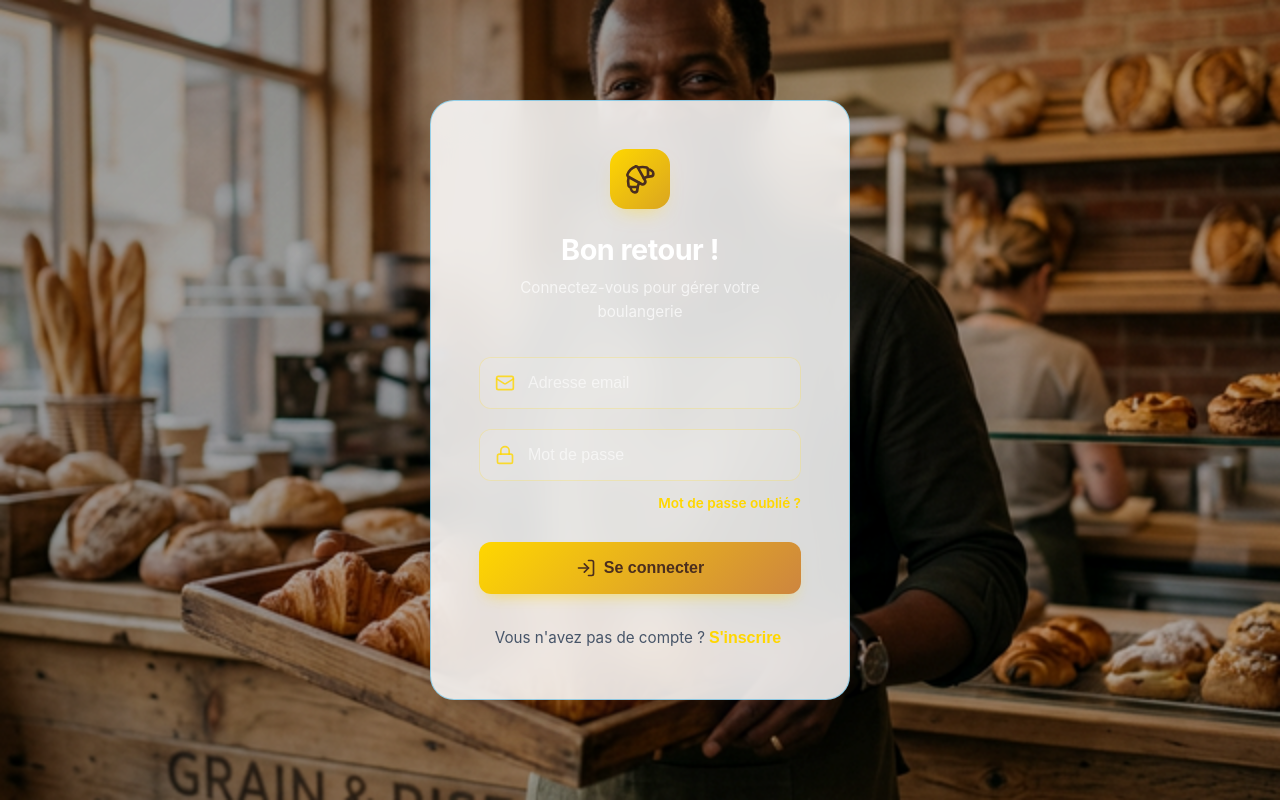
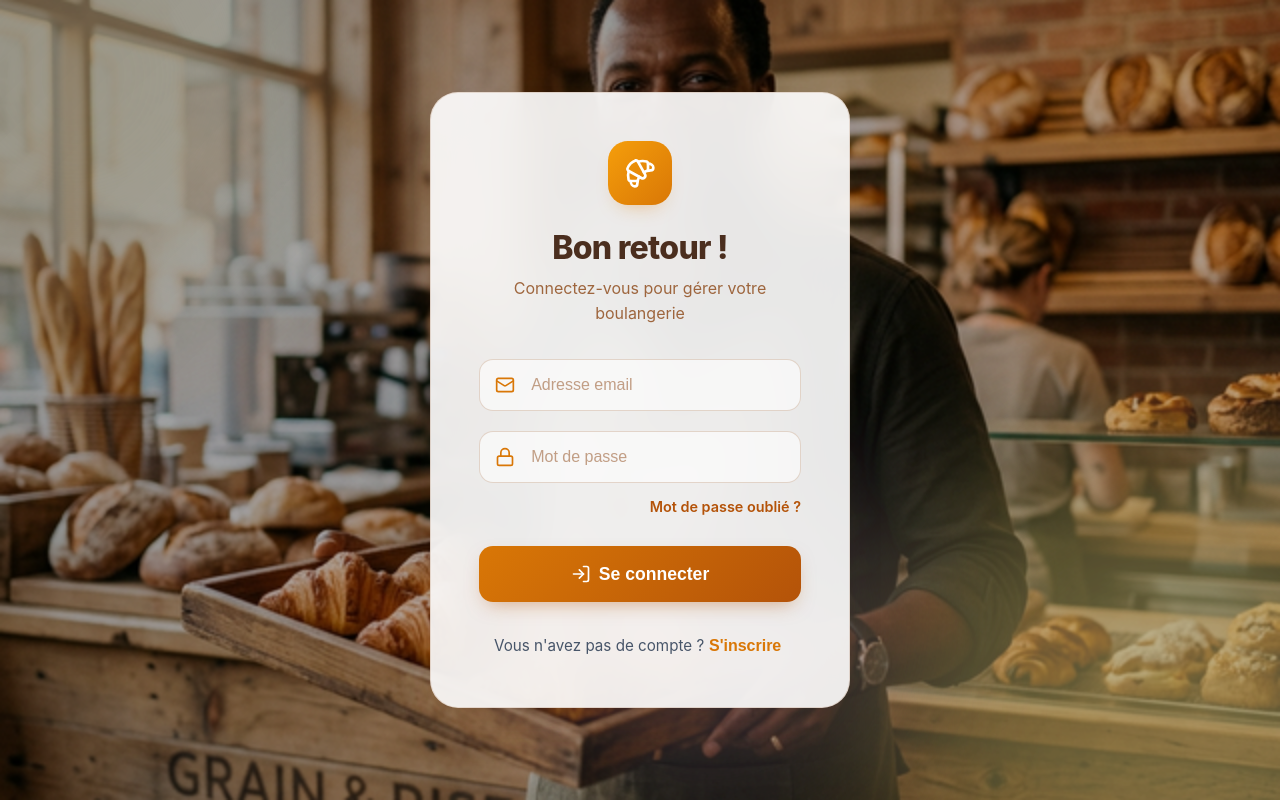
Before and after one commit to syllamohamedmhd99-bot/Pain-quotidien, a React (Vite) app: page /auth in a window 1280 px wide. Built offline with nearby package versions, Linux system fonts and the light colour scheme.

Commit message:
correction

```diff
--- a/src/pages/Auth.css
+++ b/src/pages/Auth.css
@@ -45,31 +45,35 @@
 }
 
 .shape-1 {
-    width: 400px;
-    height: 400px;
-    background: var(--primary);
-    top: -100px;
-    left: -100px;
+    width: 450px;
+    height: 450px;
+    background: #FEF3C7;
+    /* Ambre très clair */
+    top: -150px;
+    left: -150px;
     animation-delay: 0s;
 }
 
 .shape-2 {
-    width: 500px;
-    height: 500px;
-    background: var(--secondary);
-    bottom: -150px;
-    right: -100px;
+    width: 550px;
+    height: 550px;
+    background: #FDE68A;
+    /* Ambre clair */
+    bottom: -200px;
+    right: -150px;
     animation-delay: -5s;
 }
 
 .shape-3 {
-    width: 300px;
-    height: 300px;
-    background: var(--accent);
-    top: 50%;
-    left: 50%;
+    width: 350px;
+    height: 350px;
+    background: #FBCFE8;
+    /* Rose poudré / Sucre vanillé */
+    top: 60%;
+    left: 40%;
     transform: translate(-50%, -50%);
     animation-delay: -10s;
+    opacity: 0.3;
 }
 
 @keyframes float {
@@ -109,33 +113,33 @@ body:not(.dark) .particle {
 }
 
 
-/* Main Card Glassmorphism */
+/* Main Card Glassmorphism - Warm Bakery Theme */
 .auth-card {
     position: relative;
     z-index: 10;
     width: 100%;
     max-width: 420px;
     padding: 3rem;
-    border-radius: 24px;
-    background: rgba(15, 23, 42, 0.8);
-    /* Fond Indigo profond semi-transparent */
-    backdrop-filter: blur(20px);
-    -webkit-backdrop-filter: blur(20px);
-    border: 1px solid rgba(56, 189, 248, 0.3);
-    /* Bordure Cyan subtile */
-    box-shadow: 0 25px 50px -12px rgba(0, 0, 0, 0.5);
+    border-radius: 28px;
+    background: rgba(255, 252, 240, 0.85);
+    /* Fond Crème riche */
+    backdrop-filter: blur(25px);
+    -webkit-backdrop-filter: blur(25px);
+    border: 1px solid rgba(139, 69, 19, 0.2);
+    /* Bordure Terre d'ombre subtile */
+    box-shadow:
+        0 25px 50px -12px rgba(75, 46, 30, 0.2),
+        0 0 40px rgba(255, 223, 186, 0.1);
     display: flex;
     flex-direction: column;
     align-items: center;
     overflow: hidden;
-    /* For smooth toggle transitions */
 }
 
 body:not(.dark) .auth-card {
-    background: rgba(255, 255, 255, 0.85);
-    /* Fond clair premium */
-    border: 1px solid rgba(14, 165, 233, 0.4);
-    box-shadow: 0 25px 50px -12px rgba(15, 23, 42, 0.15);
+    background: rgba(255, 255, 255, 0.9);
+    border: 1px solid rgba(139, 69, 19, 0.15);
+    box-shadow: 0 25px 50px -12px rgba(75, 46, 30, 0.1);
 }
 
 .auth-header {
@@ -148,27 +152,30 @@ body:not(.dark) .auth-card {
     display: inline-flex;
     justify-content: center;
     align-items: center;
-    width: 60px;
-    height: 60px;
-    border-radius: 16px;
-    background: linear-gradient(135deg, #FFD700, #DAA520);
-    /* Or et Miel */
-    color: #4B2E1E;
+    width: 64px;
+    height: 64px;
+    border-radius: 20px;
+    background: linear-gradient(135deg, #F59E0B, #D97706);
+    /* Ambre chaleureux */
+    color: #FFF;
     margin-bottom: 1.5rem;
-    box-shadow: 0 10px 20px -10px rgba(255, 215, 0, 0.5);
+    box-shadow: 0 10px 20px -10px rgba(217, 119, 6, 0.4);
 }
 
 .auth-title {
-    font-size: 1.8rem;
-    font-weight: 700;
-    color: #ffffff;
+    font-size: 2rem;
+    font-weight: 800;
+    color: #4B2E1E;
+    /* Brun Cannelle profond */
     margin: 0 0 0.5rem 0;
-    letter-spacing: -0.5px;
+    letter-spacing: -0.7px;
 }
 
 .auth-subtitle {
-    font-size: 0.95rem;
-    color: rgba(255, 255, 255, 0.7);
+    font-size: 1rem;
+    color: #8B4513;
+    /* Cuir / Terre de Sienne */
+    opacity: 0.8;
     margin: 0;
 }
 
@@ -190,45 +197,43 @@ body:not(.dark) .auth-card {
     left: 1rem;
     top: 50%;
     transform: translateY(-50%);
-    color: rgba(255, 215, 0, 0.8);
-    /* Or doux pour les icônes */
+    color: #D97706;
+    /* Ambre */
     transition: all 0.3s ease;
     pointer-events: none;
 }
 
 .auth-input {
     width: 100%;
-    padding: 1rem 1rem 1rem 3rem;
-    background: rgba(255, 255, 255, 0.1);
-    /* Fond plus clair */
-    border: 1px solid rgba(255, 215, 0, 0.2);
-    border-radius: 12px;
-    color: #ffffff;
+    padding: 1rem 1rem 1rem 3.2rem;
+    background: rgba(255, 255, 255, 0.6);
+    border: 1px solid rgba(139, 69, 19, 0.2);
+    border-radius: 14px;
+    color: #4B2E1E;
     font-size: 1rem;
     transition: all 0.3s ease;
     outline: none;
 }
 
 .auth-input::placeholder {
-    color: rgba(255, 255, 255, 0.6);
+    color: rgba(139, 69, 19, 0.5);
 }
 
 .auth-input:focus {
-    background: var(--bg-primary);
-    border-color: var(--primary);
-    box-shadow: 0 0 0 4px rgba(var(--primary-rgb), 0.1);
+    background: #ffffff;
+    border-color: #D97706;
+    box-shadow: 0 0 0 4px rgba(217, 119, 6, 0.1);
 }
 
 .auth-input:focus+.input-icon,
 .input-group:focus-within .input-icon {
-    color: var(--primary);
+    color: #B45309;
 }
 
 .forgot-password {
     align-self: flex-end;
-    font-size: 0.85rem;
-    color: #FFD700;
-    /* Or éclatant */
+    font-size: 0.9rem;
+    color: #B45309;
     text-decoration: none;
     font-weight: 600;
     margin-top: -0.5rem;
@@ -236,34 +241,32 @@ body:not(.dark) .auth-card {
 }
 
 .forgot-password:hover {
-    color: var(--accent);
+    color: #D97706;
     text-decoration: underline;
 }
 
 /* Submit Button */
 .auth-submit {
     width: 100%;
-    padding: 1rem;
+    padding: 1.1rem;
     margin-top: 0.5rem;
-    background: linear-gradient(135deg, #FFD700, #CD853F);
-    /* Or et Sucre roux */
-    color: #4B2E1E;
-    /* Texte brun pour le contraste sur l'or */
+    background: linear-gradient(135deg, #D97706, #B45309);
+    color: #ffffff;
     border: none;
-    border-radius: 12px;
-    font-size: 1rem;
+    border-radius: 14px;
+    font-size: 1.1rem;
     font-weight: 700;
     cursor: pointer;
-    box-shadow: 0 8px 16px -8px rgba(255, 215, 0, 0.6);
+    box-shadow: 0 8px 20px -8px rgba(180, 83, 9, 0.5);
     position: relative;
     overflow: hidden;
     transition: all 0.3s cubic-bezier(0.175, 0.885, 0.32, 1.275);
 }
 
 .auth-submit:hover {
-    transform: translateY(-3px) scale(1.02);
-    box-shadow: 0 12px 24px -8px rgba(255, 215, 0, 0.8),
-        0 0 15px rgba(255, 215, 0, 0.3);
+    transform: translateY(-2px);
+    box-shadow: 0 12px 24px -10px rgba(180, 83, 9, 0.6);
+    filter: brightness(1.1);
 }
 
 .auth-submit:active {
@@ -275,26 +278,23 @@ body:not(.dark) .auth-card {
     margin-top: 2rem;
     text-align: center;
     font-size: 0.95rem;
-    color: #ffffff;
-    /* Blanc pur pour le footer */
+    color: #4B2E1E;
     font-weight: 500;
 }
 
 .auth-toggle-btn {
     background: none;
     border: none;
-    color: #FFD700;
-    /* Or dynamique */
+    color: #D97706;
     font-weight: 700;
     cursor: pointer;
-    padding: 0 0.25rem;
+    padding: 0 0.3rem;
     font-size: 1rem;
     transition: all 0.2s;
 }
 
 .auth-toggle-btn:hover {
-    color: #FFF;
-    text-shadow: 0 0 8px rgba(255, 215, 0, 0.6);
+    color: #B45309;
     text-decoration: underline;
 }
 
--- a/src/pages/Auth.jsx
+++ b/src/pages/Auth.jsx
@@ -142,7 +142,7 @@ export default function Auth({ onLogin }) {
                     <motion.div
                         initial={{ opacity: 0, y: -10 }}
                         animate={{ opacity: 1, y: 0 }}
-                        style={{ color: 'var(--danger-color)', backgroundColor: 'color-mix(in srgb, var(--danger-color) 10%, transparent)', padding: '0.8rem', borderRadius: '8px', marginBottom: '1rem', textAlign: 'center', fontSize: '0.9rem' }}
+                        style={{ color: '#ef4444', backgroundColor: 'rgba(239, 68, 68, 0.1)', padding: '0.8rem', borderRadius: '12px', marginBottom: '1.25rem', textAlign: 'center', fontSize: '0.9rem', border: '1px solid rgba(239, 68, 68, 0.2)', fontWeight: '500' }}
                     >
                         {errorMsg}
                     </motion.div>
```
